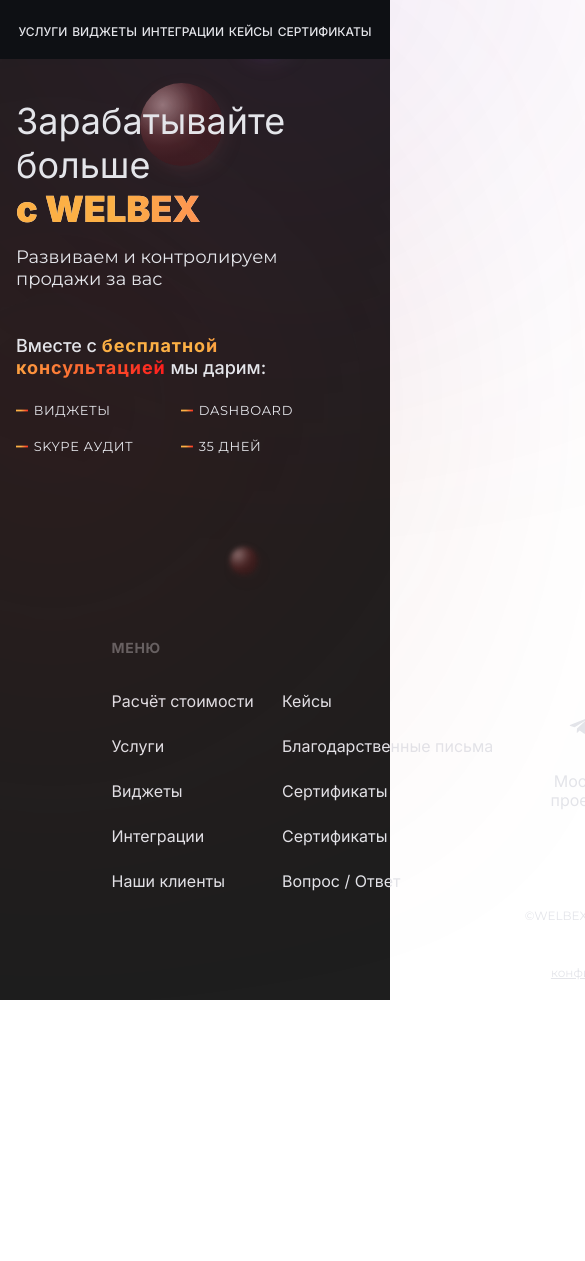
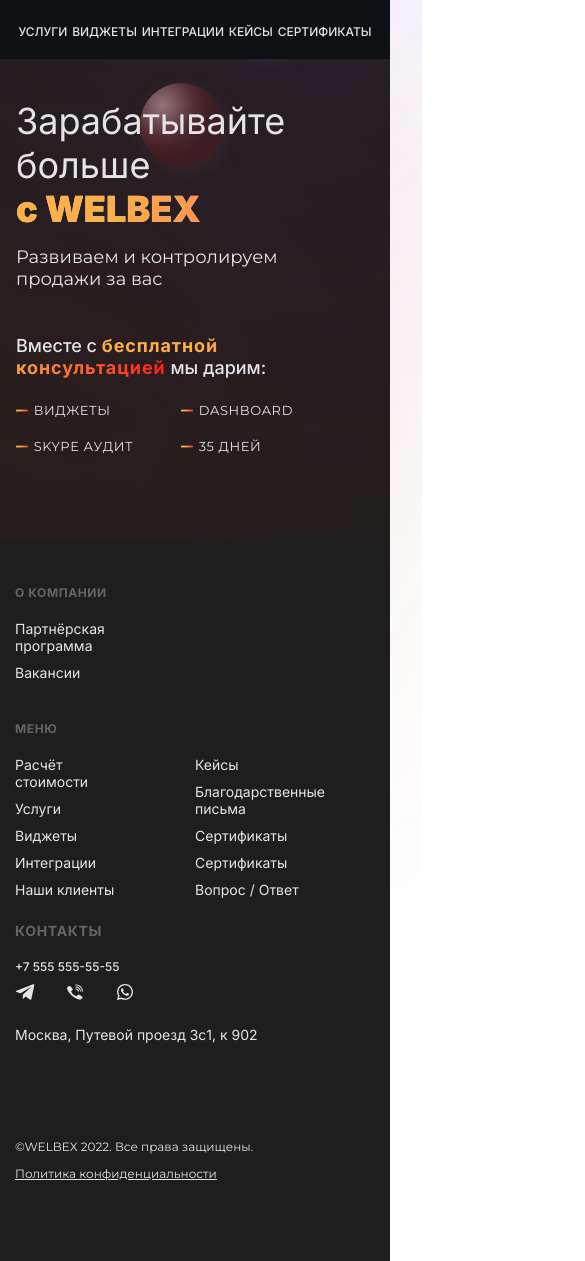
Before and after one commit to amoCRM-syrovezhko-test-task/welbex, a React (Create React App) app: page / in a window 390 px wide. Shown: the top 1261 px of the page, 585 px wide, since content can reach past the window. Before the commit the page ends 1000 px from the top, so only its background shows below. Built offline with nearby package versions, Linux system fonts and the light colour scheme.

Commit message:
feat: `@media` footer

```diff
--- a/src/assets/scss/components/sections/_footer.scss
+++ b/src/assets/scss/components/sections/_footer.scss
@@ -39,9 +39,9 @@
       display: flex;
       flex-direction: column;
       flex-wrap: wrap;
-      height: 25rem;
+      max-height: 25rem;
       // height: 100%;
-      width: 41rem;
+      max-width: 41rem;
       // width: 100%;
     }
   }
--- /dev/null
+++ b/src/assets/scss/components/sections/_footerMedia.scss
@@ -0,0 +1,56 @@
+@media screen and (max-width: 1050px) {
+  .footer {
+    width: 100%;
+    flex-direction: column;
+    padding: 1.5rem 1.5rem 6.0rem;
+
+    &-container {
+      z-index: 2;
+
+    }
+
+    &-list {
+
+      &--title {
+        font-size: 1.2rem;
+        line-height: 1.5rem;
+        margin: 3rem 0 2rem;
+      }
+
+      &--block {
+        max-height: 16rem;
+        max-width: 100%;
+        align-items: start;
+      }
+    }
+    &-item {
+      margin: 0 0 1rem;
+      display: flex;
+      flex-wrap: wrap;
+      font-size: 1.4rem;
+      line-height: 1.7rem;
+      max-width: 12rem;
+      // width: 100%;
+    }
+    &-contacts {
+      align-items: start;
+
+      &--address {
+        font-size: 1.4rem;
+        line-height: 1.7rem;
+      }
+    }
+  }
+  .phone {
+    margin: 0;
+  }
+  .messengers {
+    margin: 0.8rem 0 1rem;
+  }
+
+  .legal {
+    font-size: 1.2rem;
+    line-height: 1.5rem;
+    text-align: left;
+  }
+}
--- a/src/assets/scss/index.scss
+++ b/src/assets/scss/index.scss
@@ -18,6 +18,7 @@
 
 @import 'components/sections/headerMedia';
 @import 'components/sections/mainMedia';
+@import 'components/sections/footerMedia';
 
 html,
 body {
```
